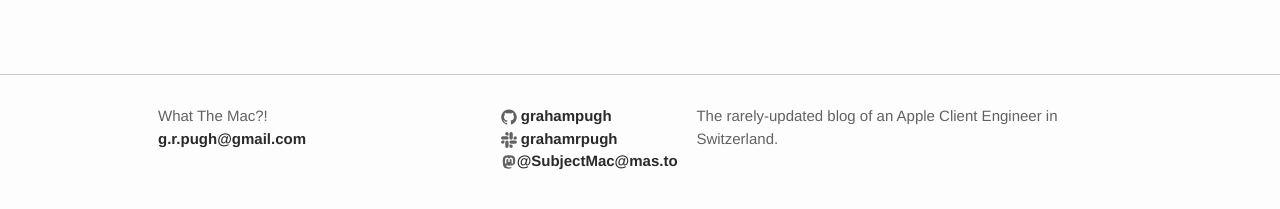
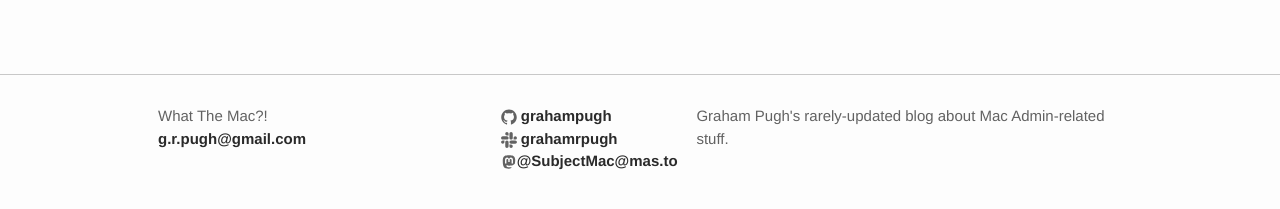
Before and after one commit to grahampugh/grahampugh.github.io, a Jekyll site: the page built from sponsor.md, in a window 1280 px wide. Shown: the part 388-597 px from the top of the page. Built offline with Jekyll 4.4.1, drawn with Linux system fonts in a browser that asks for light colours; comment, search, counter and statistics services are not loaded.

Commit message:
change byline

```diff
--- a/_config.yml
+++ b/_config.yml
@@ -10,7 +10,7 @@ title: >
   What The Mac?!
 email: g.r.pugh@gmail.com
 description: > # this means to ignore newlines until "baseurl:"
-  The rarely-updated blog of an Apple Client Engineer in Switzerland.
+  Graham Pugh's rarely-updated blog about Mac Admin-related stuff.
 baseurl: "" # the subpath of your site, e.g. /blog
 url: "https://grahampugh.github.io" # the base hostname & protocol for your site
 src_url: "https://github.com/grahampugh/grahampugh.github.io/blob/master"
```
